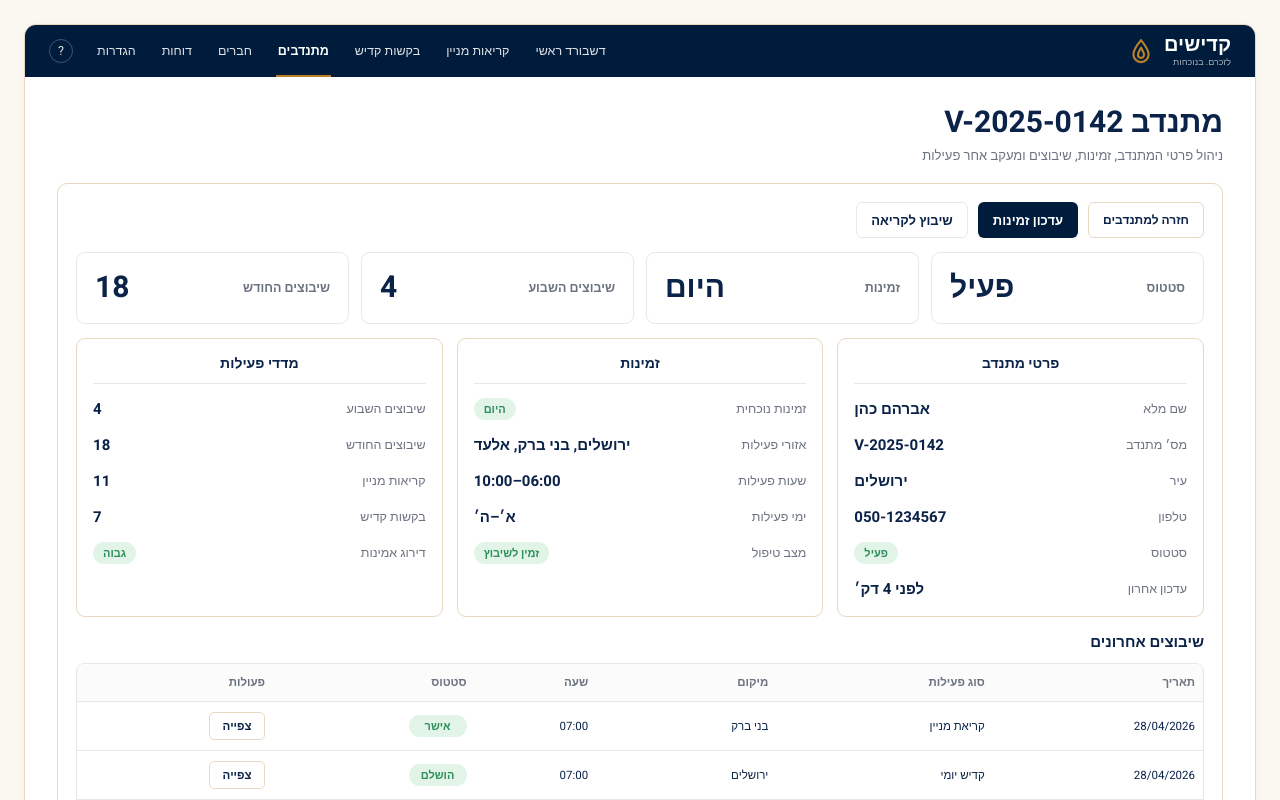
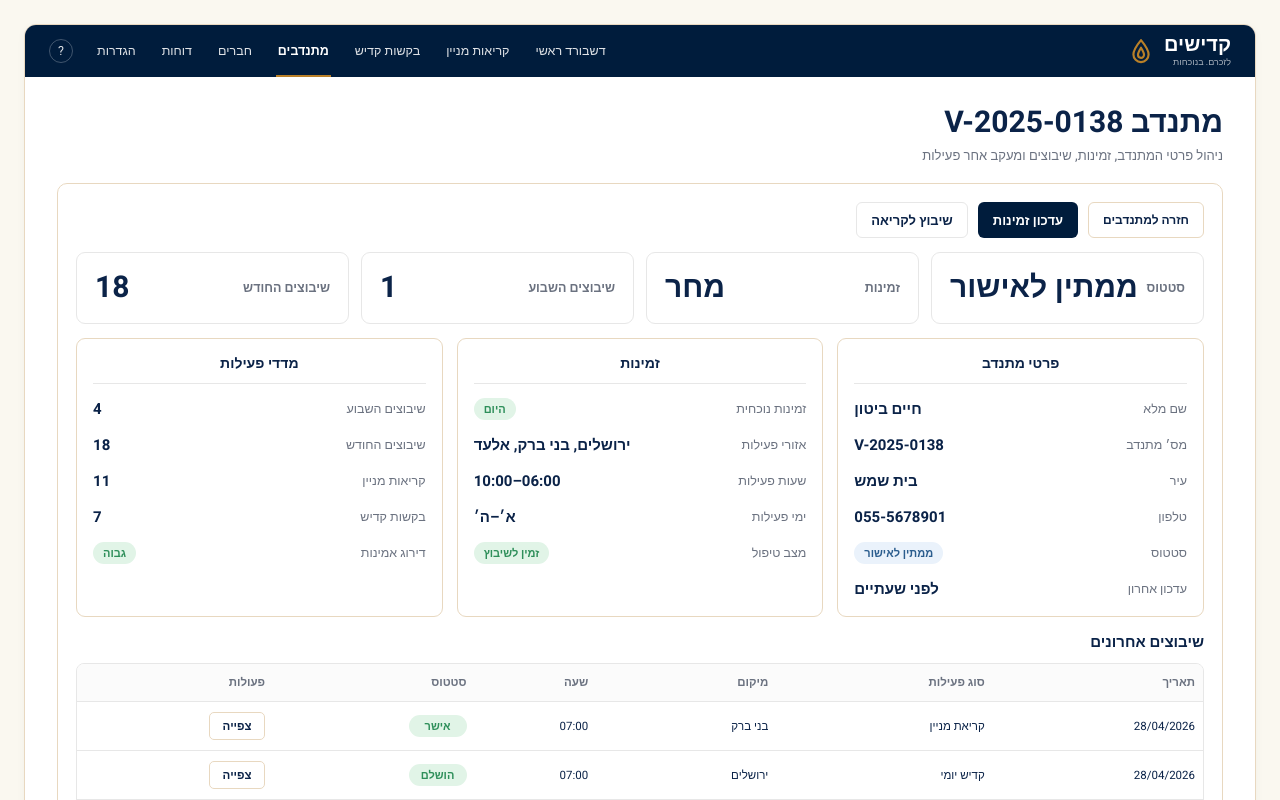
Before and after one commit to maloltzahi-byte/kaddishim-shell, a React (Vite) app: page /volunteers/V-2025-0138 in a window 1280 px wide. Shown: the top 800 px of the page. Built offline with nearby package versions, Linux system fonts and the light colour scheme.

Commit message:
Sprint 22: wire volunteer details to data adapter

```diff
--- a/src/pages/VolunteerDetailsPage.tsx
+++ b/src/pages/VolunteerDetailsPage.tsx
@@ -1,31 +1,10 @@
-import { Link } from 'react-router-dom'
+import { Link, useParams } from 'react-router-dom'
 import { Button } from '../components/primitives/Button'
 import { Badge, type BadgeTone } from '../components/primitives/Badge'
 import { DataTable, type Column } from '../components/table/DataTable'
+import { dataAdapter } from '../lib/dataAdapter'
 
-type VolunteerAssignmentRow = Record<string, React.ReactNode> & {
-  date: string
-  activityType: string
-  location: string
-  time: string
-  status: string
-}
-
-const volunteerStats = [
-  { label: 'סטטוס', value: 'פעיל' },
-  { label: 'זמינות', value: 'היום' },
-  { label: 'שיבוצים השבוע', value: '4' },
-  { label: 'שיבוצים החודש', value: '18' }
-]
-
-const volunteerDetails = [
-  { label: 'שם מלא', value: 'אברהם כהן' },
-  { label: 'מס׳ מתנדב', value: 'V-2025-0142' },
-  { label: 'עיר', value: 'ירושלים' },
-  { label: 'טלפון', value: '050-1234567' },
-  { label: 'סטטוס', value: 'פעיל' },
-  { label: 'עדכון אחרון', value: 'לפני 4 דק׳' }
-]
+type VolunteerAssignmentRow = Record<string, React.ReactNode> & { date: string; activityType: string; location: string; time: string; status: string }
 
 const availabilityDetails = [
   { label: 'זמינות נוכחית', value: 'היום' },
@@ -72,8 +51,8 @@ const assignmentColumns: Column<VolunteerAssignmentRow>[] = [
   { key: 'actions', label: 'פעולות', render: () => <button className="table-action">צפייה</button> }
 ]
 
-function VolunteerStats() {
-  return <div className="calls-stats">{volunteerStats.map(item => <article className="calls-stat" key={item.label}><span>{item.label}</span><strong>{item.value}</strong></article>)}</div>
+function VolunteerStats({ rows }: { rows: Array<{ label: string; value: string }> }) {
+  return <div className="calls-stats">{rows.map(item => <article className="calls-stat" key={item.label}><span>{item.label}</span><strong>{item.value}</strong></article>)}</div>
 }
 
 function DetailsPanel({ title, rows }: { title: string; rows: Array<{ label: string; value: string }> }) {
@@ -89,5 +68,10 @@ function TreatmentTimeline() {
 }
 
 export function VolunteerDetailsPage() {
-  return <div className="content calls-content"><div className="title calls-title"><h1>מתנדב V-2025-0142</h1><p>ניהול פרטי המתנדב, זמינות, שיבוצים ומעקב אחר פעילות</p></div><section className="calls-panel"><HeaderActions /><VolunteerStats /><div className="reports-grid"><DetailsPanel title="פרטי מתנדב" rows={volunteerDetails} /><DetailsPanel title="זמינות" rows={availabilityDetails} /><DetailsPanel title="מדדי פעילות" rows={activityMetrics} /></div><section className="reports-table-section"><h2>שיבוצים אחרונים</h2><DataTable columns={assignmentColumns} rows={recentAssignments} /></section><TreatmentTimeline /></section></div>
+  const { volunteerId } = useParams()
+  const volunteer = dataAdapter.volunteers.findById(volunteerId || '') || dataAdapter.volunteers.findById('V-2025-0142')
+  if (!volunteer) return <div className="content calls-content"><div className="title calls-title"><h1>הפריט לא נמצא</h1></div></div>
+  const volunteerStats = [{ label: 'סטטוס', value: volunteer.status }, { label: 'זמינות', value: volunteer.availability }, { label: 'שיבוצים השבוע', value: volunteer.weeklyAssignments }, { label: 'שיבוצים החודש', value: '18' }]
+  const volunteerDetails = [{ label: 'שם מלא', value: volunteer.fullName }, { label: 'מס׳ מתנדב', value: volunteer.volunteerId }, { label: 'עיר', value: volunteer.city }, { label: 'טלפון', value: volunteer.phone }, { label: 'סטטוס', value: volunteer.status }, { label: 'עדכון אחרון', value: volunteer.updated }]
+  return <div className="content calls-content"><div className="title calls-title"><h1>מתנדב {volunteer.volunteerId}</h1><p>ניהול פרטי המתנדב, זמינות, שיבוצים ומעקב אחר פעילות</p></div><section className="calls-panel"><HeaderActions /><VolunteerStats rows={volunteerStats} /><div className="reports-grid"><DetailsPanel title="פרטי מתנדב" rows={volunteerDetails} /><DetailsPanel title="זמינות" rows={availabilityDetails} /><DetailsPanel title="מדדי פעילות" rows={activityMetrics} /></div><section className="reports-table-section"><h2>שיבוצים אחרונים</h2><DataTable columns={assignmentColumns} rows={recentAssignments} /></section><TreatmentTimeline /></section></div>
 }
```
